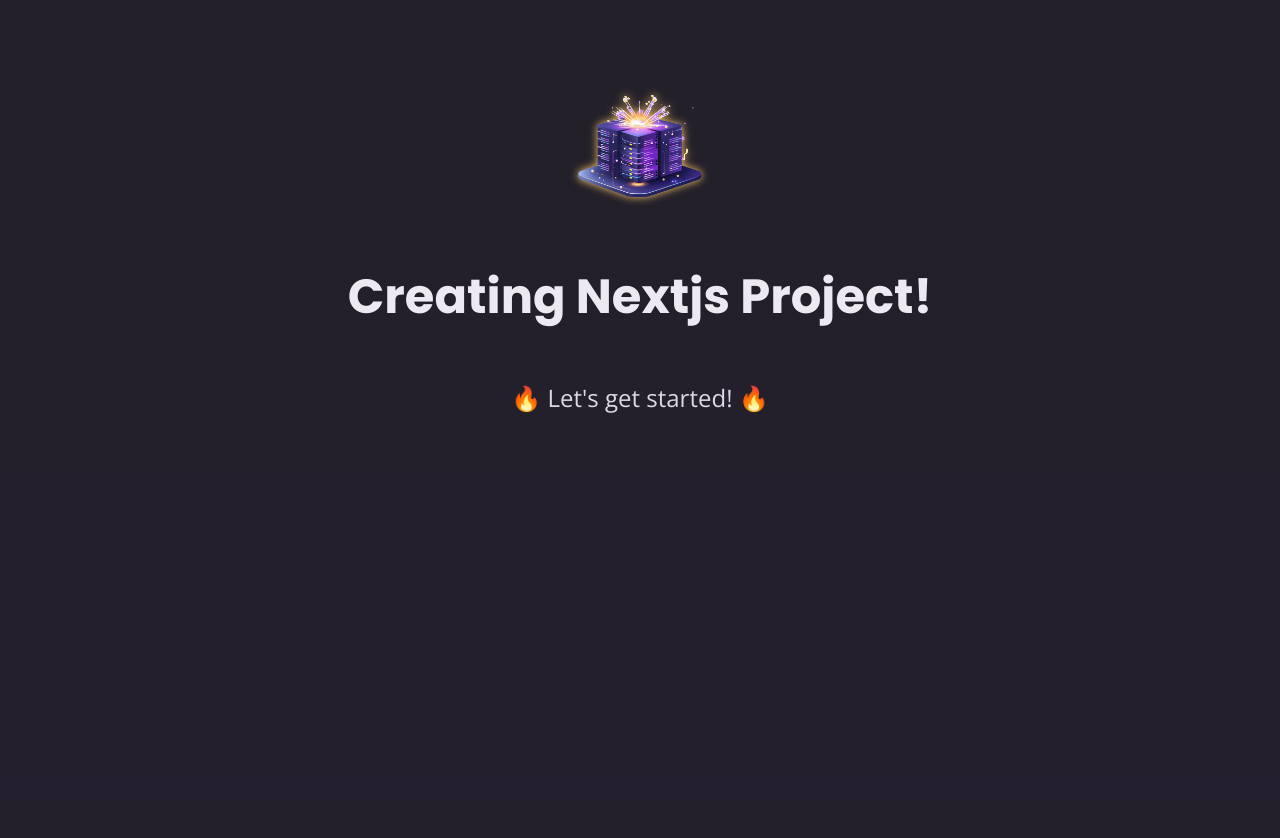
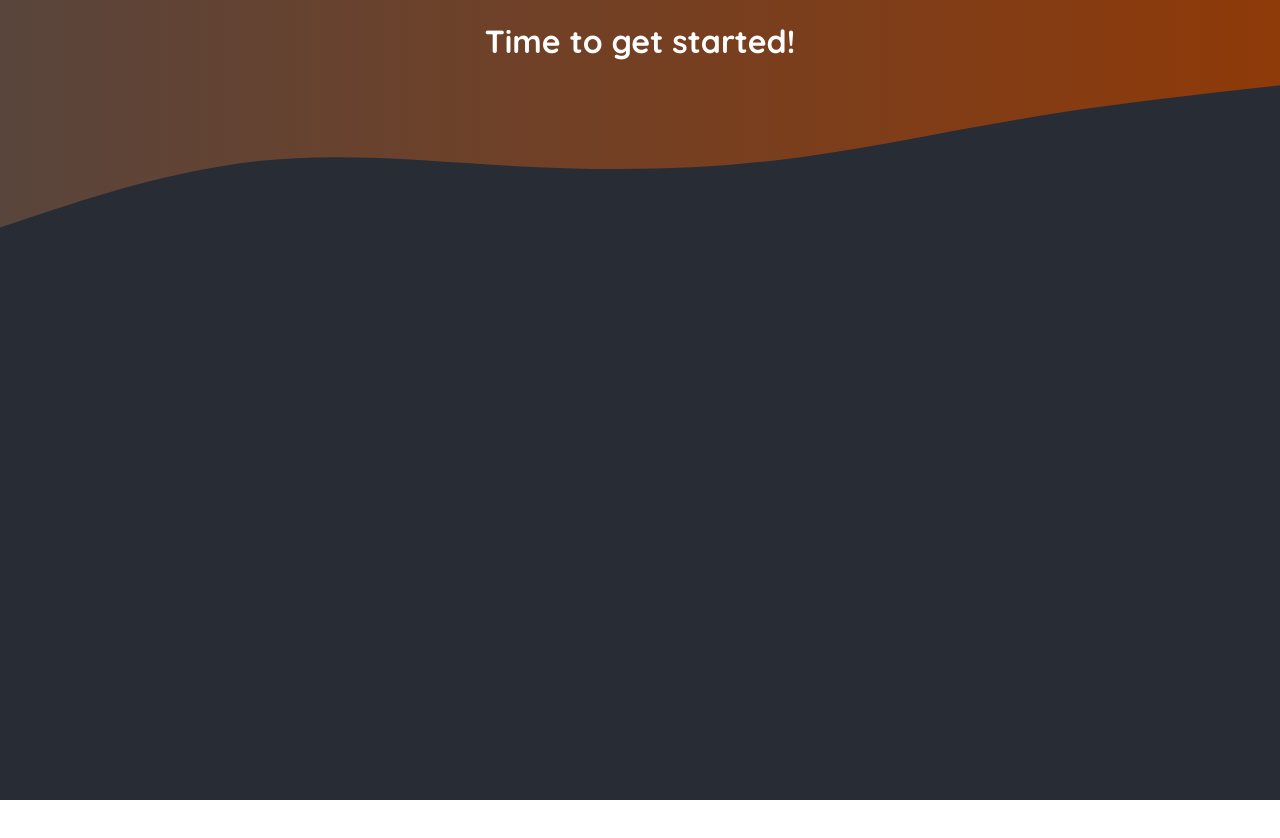
Before and after one commit to poojakanjalkar/PlateMates, a Next.js app in the folder 01-starting-project/: page / in a window 1280 px wide. Shown: the top 838 px of the page. After the commit the page ends 800 px from the top, so only its background shows below. Built offline with nearby package versions, Linux system fonts and the light colour scheme.

Commit message:
added home page and layout

```diff
--- a/01-starting-project/app/globals.css
+++ b/01-starting-project/app/globals.css
@@ -1,53 +1,57 @@
-@import url('https://fonts.googleapis.com/css2?family=Open+Sans:wght@400;700&family=Poppins:wght@400;700&display=swap');
+@import url('https://fonts.googleapis.com/css2?family=Quicksand:wght@400;600;700&family=Montserrat:wght@400;700&display=swap');
 
 * {
   box-sizing: border-box;
 }
 
 html {
-  font-family: 'Open Sans', sans-serif;
-  height: 100%;
+  font-family: 'Quicksand', sans-serif;
 }
 
 body {
-  height: 100%;
   margin: 0;
-  background: linear-gradient(180deg, #232029, #231e2d);
-  color: #ddd8e4;
+  background: radial-gradient(#282c34, #282c34);
 }
 
-main {
-  text-align: center;
-  margin: 5rem auto;
+.header-background {
+  position: absolute;
+  width: 100%;
+  height: 320px;
+  top: 0;
+  left: 0;
+  z-index: -1;
 }
 
-main img {
-  width: 8rem;
-  height: 8rem;
-  object-fit: cover;
-  filter: drop-shadow(0 0 4px #f6c363);
+svg {
+  display: block;
+  width: 100%;
+  height: auto;
 }
 
-h1 {
-  font-size: 3rem;
-  margin: 3rem auto;
-  color: #ede9f3;
-  font-family: 'Poppins', sans-serif;
+.not-found,
+.error {
+  margin-top: 5rem;
+  text-align: center;
 }
 
-p {
-  font-size: 1.5rem;
+.not-found h1,
+.error h1 {
+  font-size: 5rem;
+  margin: 0px;
+  font-weight: 900;
+  color: #262626;
+  text-transform: uppercase;
+  background: linear-gradient(90deg, #f9572a, #ffc905);
+  -webkit-background-clip: text;
+  -webkit-text-fill-color: transparent;
+  background-size: cover;
+  background-position: center;
+  font-family: 'Montserrat', sans-serif;
 }
 
-p a {
-  color: #f4c33d;
-  text-decoration: none;
-  padding-bottom: 0.05rem;
-  border-bottom: 2px solid #f4c33d;
+.not-found p,
+.error p {
+  font-size: 1.5rem;
+  font-weight: 500;
+  color: #ddd8d8;
 }
-
-p a:hover,
-p a:active {
-  color: #bd3df4;
-  border-color: #bd3df4;
-}
--- a/01-starting-project/app/layout.js
+++ b/01-starting-project/app/layout.js
@@ -1,14 +1,37 @@
-import './globals.css'
+import "./globals.css";
 
 export const metadata = {
-  title: 'NextJS Course App',
-  description: 'Your first NextJS app!',
+  title: "NextLevel Food",
+  description: "Delicious meals, shared by a food-loving community.",
 };
 
 export default function RootLayout({ children }) {
   return (
     <html lang="en">
-      <body>{children}</body>
+      <body>
+        <div className="header-background">
+          <svg xmlns="http://www.w3.org/2000/svg" viewBox="0 0 1440 320">
+            <defs>
+              <linearGradient id="gradient" x1="0%" y1="0%" x2="100%" y2="0%">
+                <stop
+                  offset="0%"
+                  style={{ stopColor: "#59453c", stopOpacity: "1" }}
+                />
+                <stop
+                  offset="100%"
+                  style={{ stopColor: "#8f3a09", stopOpacity: "1" }}
+                />
+              </linearGradient>
+            </defs>
+            <path
+              fill="url(#gradient)"
+              d="M0,256L48,240C96,224,192,192,288,181.3C384,171,480,181,576,186.7C672,192,768,192,864,181.3C960,171,1056,149,1152,133.3C1248,117,1344,107,1392,101.3L1440,96L1440,0L1392,0C1344,0,1248,0,1152,0C1056,0,960,0,864,0C768,0,672,0,576,0C480,0,384,0,288,0C192,0,96,0,48,0L0,0Z"
+            ></path>
+          </svg>
+        </div>
+
+        {children}
+      </body>
     </html>
   );
 }
--- a/01-starting-project/app/page.js
+++ b/01-starting-project/app/page.js
@@ -1,9 +1,9 @@
 export default function Home() {
   return (
     <main>
-      <img src="/logo.png" alt="A server surrounded by magic sparkles." />
-      <h1>Creating Nextjs Project!</h1>
-      <p>🔥 Let&apos;s get started! 🔥</p>
+      <h1 style={{ color: "white", textAlign: "center" }}>
+        Time to get started!
+      </h1>
     </main>
   );
 }
```
Also changed, not shown: 01-starting-project/assets/logo.png (added), 01-starting-project/public/images/logo.png (added).
